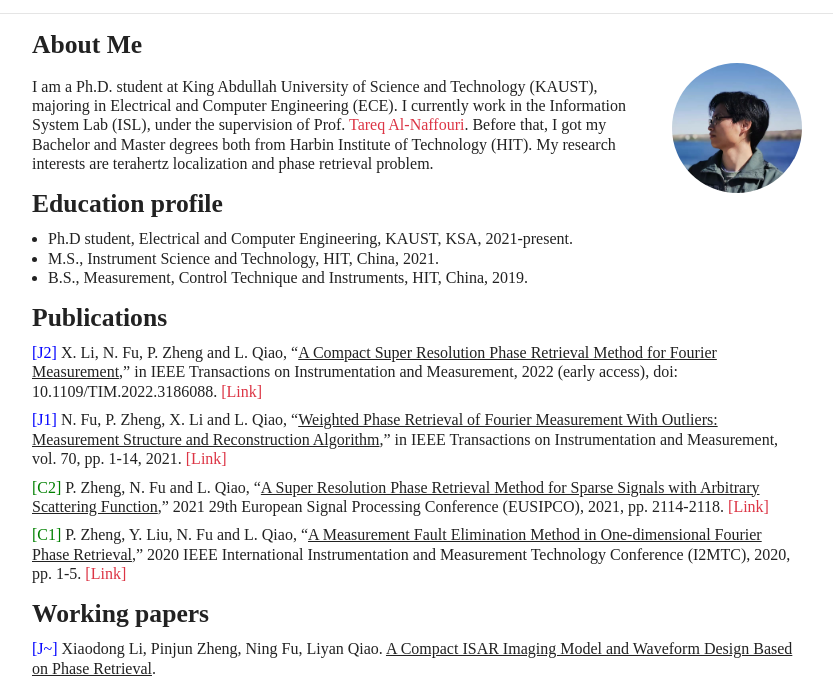
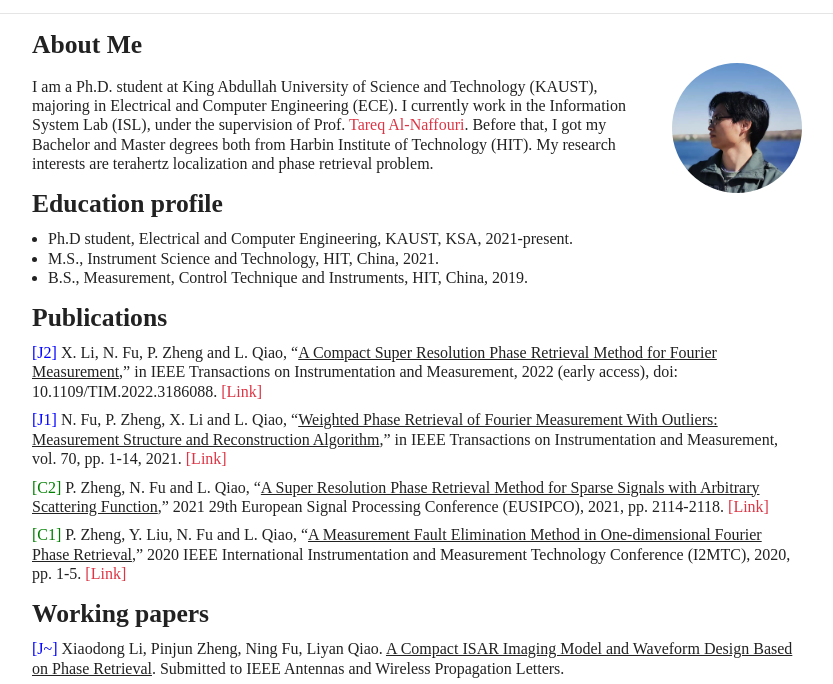
Before and after one commit to ZPinjun/zpinjun.github.io, a plain HTML site: page about/index.html in a window 1280 px wide. Shown: the part 99-783 px from the top of the page, without its empty margins (223-1056 px from the left). Drawn offline with nearby package versions, Linux system fonts and the light colour scheme.

Commit message:
Update the statusof a paper.

```diff
--- a/about/index.html
+++ b/about/index.html
@@ -75,7 +75,7 @@ P. Zheng, N. Fu and L. Qiao, &ldquo;<u>A Super Resolution Phase Retrieval Method
 P. Zheng, Y. Liu, N. Fu and L. Qiao, &ldquo;<u>A Measurement Fault Elimination Method in One-dimensional Fourier Phase Retrieval</u>,&rdquo; 2020 IEEE International Instrumentation and Measurement Technology Conference (I2MTC), 2020, pp. 1-5.  <a href="https://ieeexplore.ieee.org/document/9129305">[Link]</a></p>
 <h2 id="working-papers">Working papers</h2>
 <p><span style="color:blue"> [J~] </span>
-Xiaodong Li, Pinjun Zheng, Ning Fu, Liyan Qiao. <u>A Compact ISAR Imaging Model and Waveform Design Based on Phase Retrieval</u>.</p>
+Xiaodong Li, Pinjun Zheng, Ning Fu, Liyan Qiao. <u>A Compact ISAR Imaging Model and Waveform Design Based on Phase Retrieval</u>. Submitted to IEEE Antennas and Wireless Propagation Letters.</p>
 <p><span style="color:green"> [C~] </span>
 Pinjun Zheng, Tarig Ballal, Hui Chen, Henk Wymeersch, Tareq Y. Al-Naffouri. <u>Localization Coverage Analysis of THz Communication Systems with a 3D Array</u>. Submitted to GLOBECOM 2022.</p>
 <h2 id="activities">Activities</h2>
```
Also changed, not shown: index.html (+1 -1 lines).
